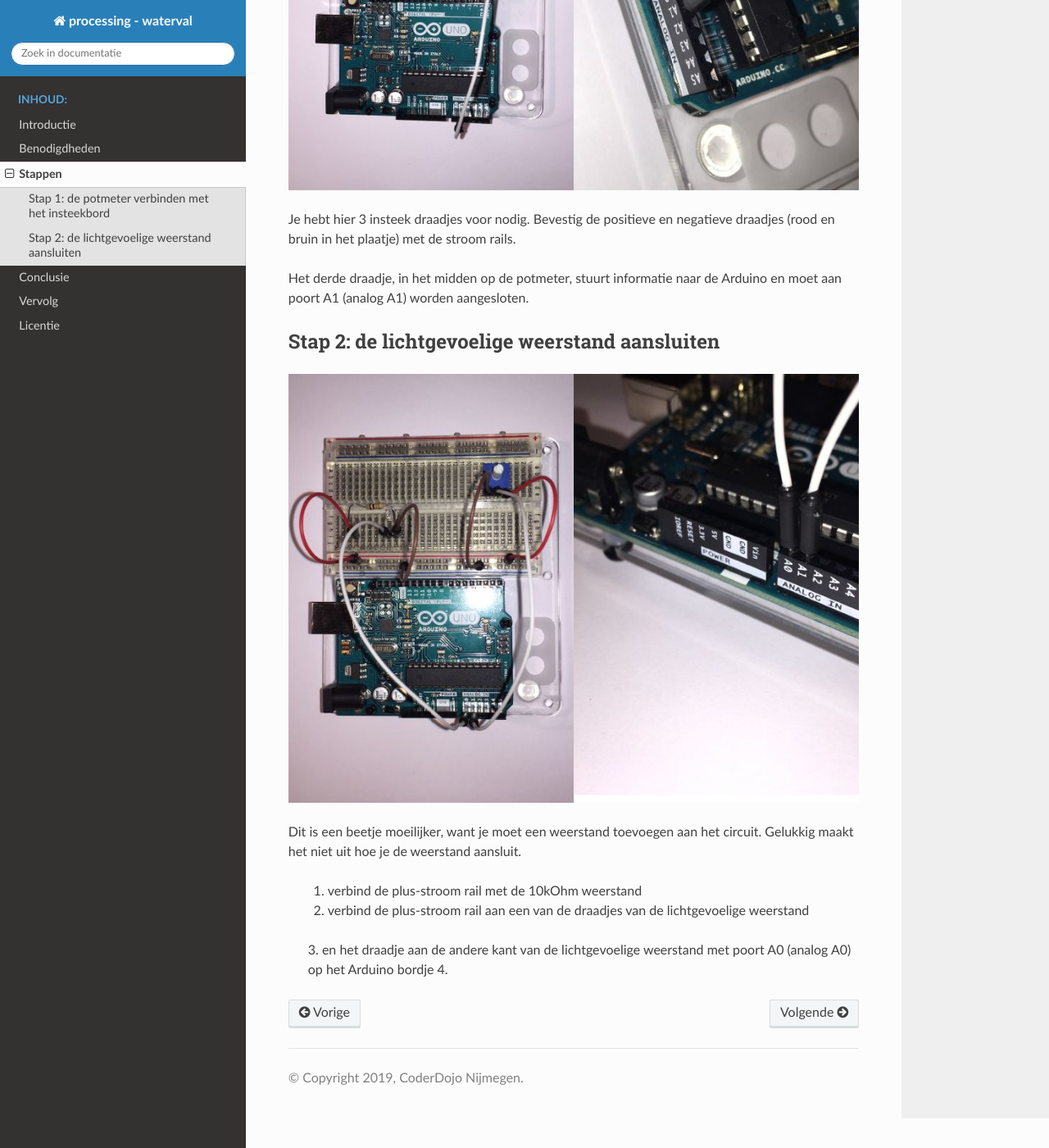
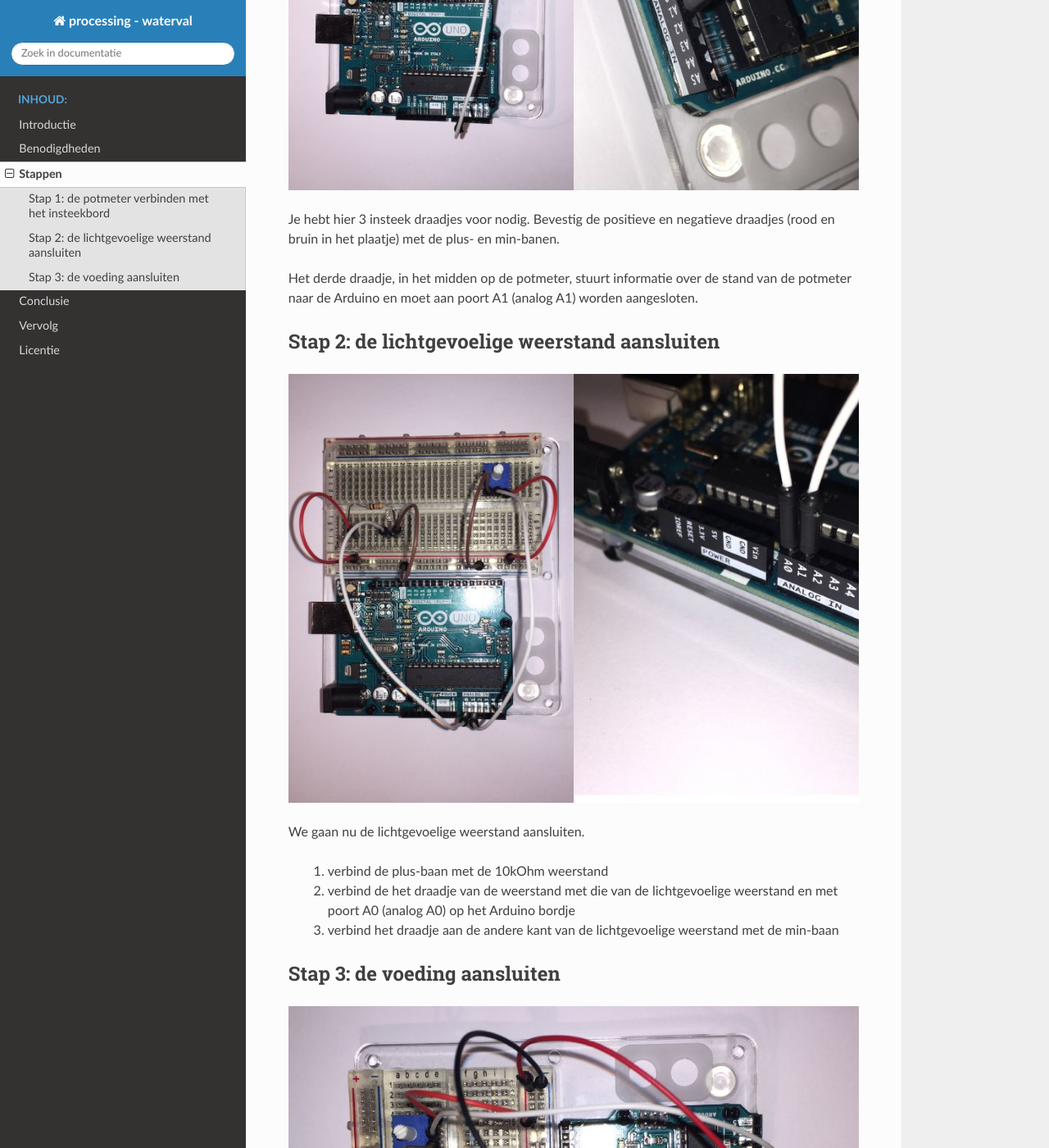
Before and after one commit to twisst/processing-met-arduino, a Sphinx documentation site: the page built from source/stappen.rst, in a window 1280 px wide and 1400 px high, scrolled down 506 px. Shown: the whole window at 82% size. Built offline with Sphinx 7.4.7 and the Read the Docs theme 2.0.0, drawn with Linux system fonts in a browser that asks for light colours; some of the changed text lies outside the part shown.

Commit message:
Stap 3 toegevoegd.

```diff
--- a/source/stappen.rst
+++ b/source/stappen.rst
@@ -7,20 +7,26 @@ Stap 1: de potmeter verbinden met het insteekbord
 .. image:: /imgs/stap1.jpg
 
 Je hebt hier 3 insteek draadjes voor nodig. Bevestig de positieve en negatieve draadjes (rood en bruin in het plaatje)
-met de stroom rails.
+met de plus- en min-banen.
 
-Het derde draadje, in het midden op de potmeter, stuurt informatie naar de Arduino en moet aan poort A1 (analog A1)
-worden aangesloten.
+Het derde draadje, in het midden op de potmeter, stuurt informatie over de stand van de potmeter naar de Arduino en
+moet aan poort A1 (analog A1) worden aangesloten.
 
 Stap 2: de lichtgevoelige weerstand aansluiten
 ----------------------------------------------
 
 .. image:: /imgs/stap2.jpg
 
-Dit is een beetje moeilijker, want je moet een weerstand toevoegen aan het circuit. Gelukkig maakt het niet uit hoe
-je de weerstand aansluit.
+We gaan nu de lichtgevoelige weerstand aansluiten.
 
- 1. verbind de plus-stroom rail met de 10kOhm weerstand
- 2. verbind de plus-stroom rail aan een van de draadjes van de lichtgevoelige weerstand
- 3. en het draadje aan de andere kant van de lichtgevoelige weerstand met poort A0 (analog A0) op het Arduino bordje
- 4.
+ 1. verbind de plus-baan met de 10kOhm weerstand
+ 2. verbind de het draadje van de weerstand met die van de lichtgevoelige weerstand en met poort A0 (analog A0) op het Arduino bordje
+ 3. verbind het draadje aan de andere kant van de lichtgevoelige weerstand met de min-baan
+
+Stap 3: de voeding aansluiten
+-----------------------------
+
+.. image:: /imgs/stap3.jpg
+
+Het zwarte draadje moet aan een van de aard aansluitingen (gnd) van de Arduino verbonden worden en de min-baan.
+Het rode draadje moet aan de 5V aansluiting van de Arduino en de plus-baan verbonden worden.
```
